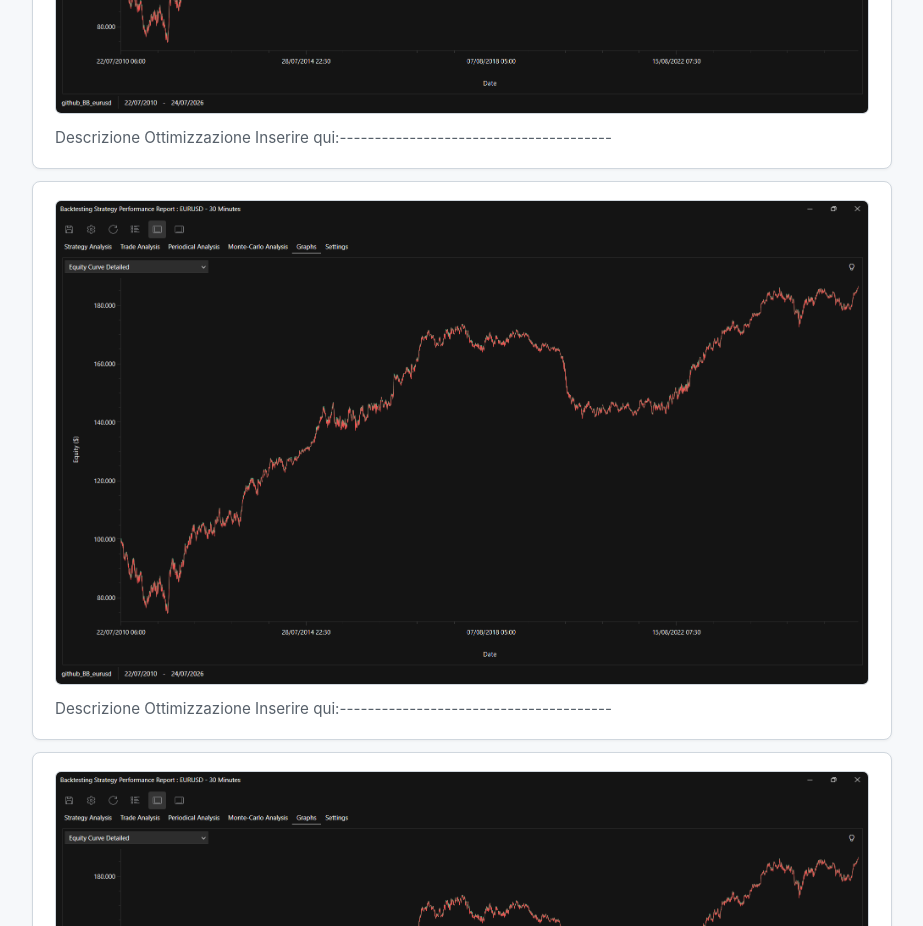
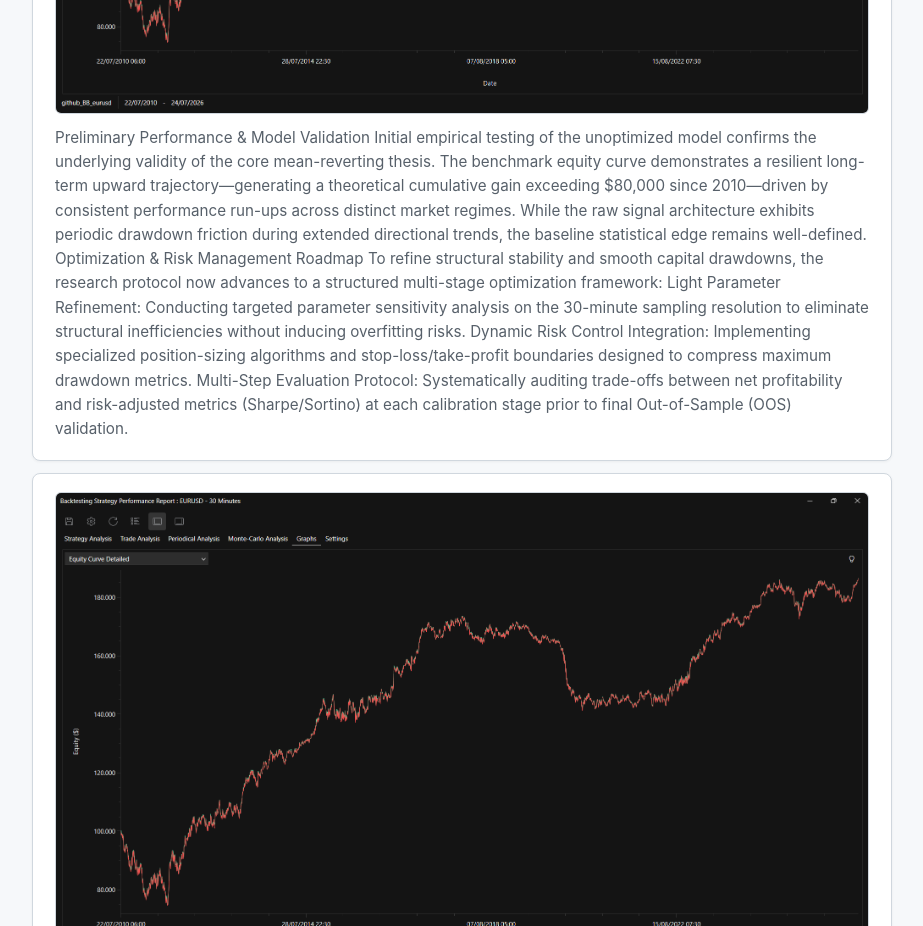
Before and after one commit to Gioele-Pgni/backtest-lab, a plain HTML site: page page/EURUSD/Bollinger_Bands_Reversal.html in a window 1280 px wide. Shown: the part 880-1806 px from the top of the page, without its empty margins (178-1101 px from the left). Drawn offline with Linux system fonts and the light colour scheme.

Commit message:
Enhance Bollinger Bands Reversal with performance insights
Added preliminary performance analysis and optimization roadmap for the model.

```diff
--- a/page/EURUSD/Bollinger_Bands_Reversal.html
+++ b/page/EURUSD/Bollinger_Bands_Reversal.html
@@ -96,9 +96,21 @@
     <div class="card">
         <img src="/backtest-lab/page/EURUSD/IM_eurusd_BB_1.png" alt="equity line eurusd">
         <div class="desc">
+            Preliminary Performance & Model Validation
+            Initial empirical testing of the unoptimized model confirms the underlying validity of the core mean-reverting thesis.
+            The benchmark equity curve demonstrates a resilient long-term upward trajectory—generating a theoretical cumulative gain
+            exceeding $80,000 since 2010—driven by consistent performance run-ups across distinct market regimes.
+            While the raw signal architecture exhibits periodic drawdown friction during extended directional trends, the baseline
+            statistical edge remains well-defined.
+            Optimization & Risk Management Roadmap
+            To refine structural stability and smooth capital drawdowns, the research protocol now advances to a structured multi-stage optimization framework:
+            Light Parameter Refinement: Conducting targeted parameter sensitivity analysis on the 30-minute sampling resolution to eliminate structural
+            inefficiencies without inducing overfitting risks.
+            Dynamic Risk Control Integration: Implementing specialized position-sizing algorithms and stop-loss/take-profit boundaries designed
+            to compress maximum drawdown metrics.
+            Multi-Step Evaluation Protocol: Systematically auditing trade-offs between net profitability and risk-adjusted metrics (Sharpe/Sortino)
+            at each calibration stage prior to final Out-of-Sample (OOS) validation.
 
-            Descrizione Ottimizzazione
-            Inserire qui:---------------------------------------
         </div>
     </div>
 
```
